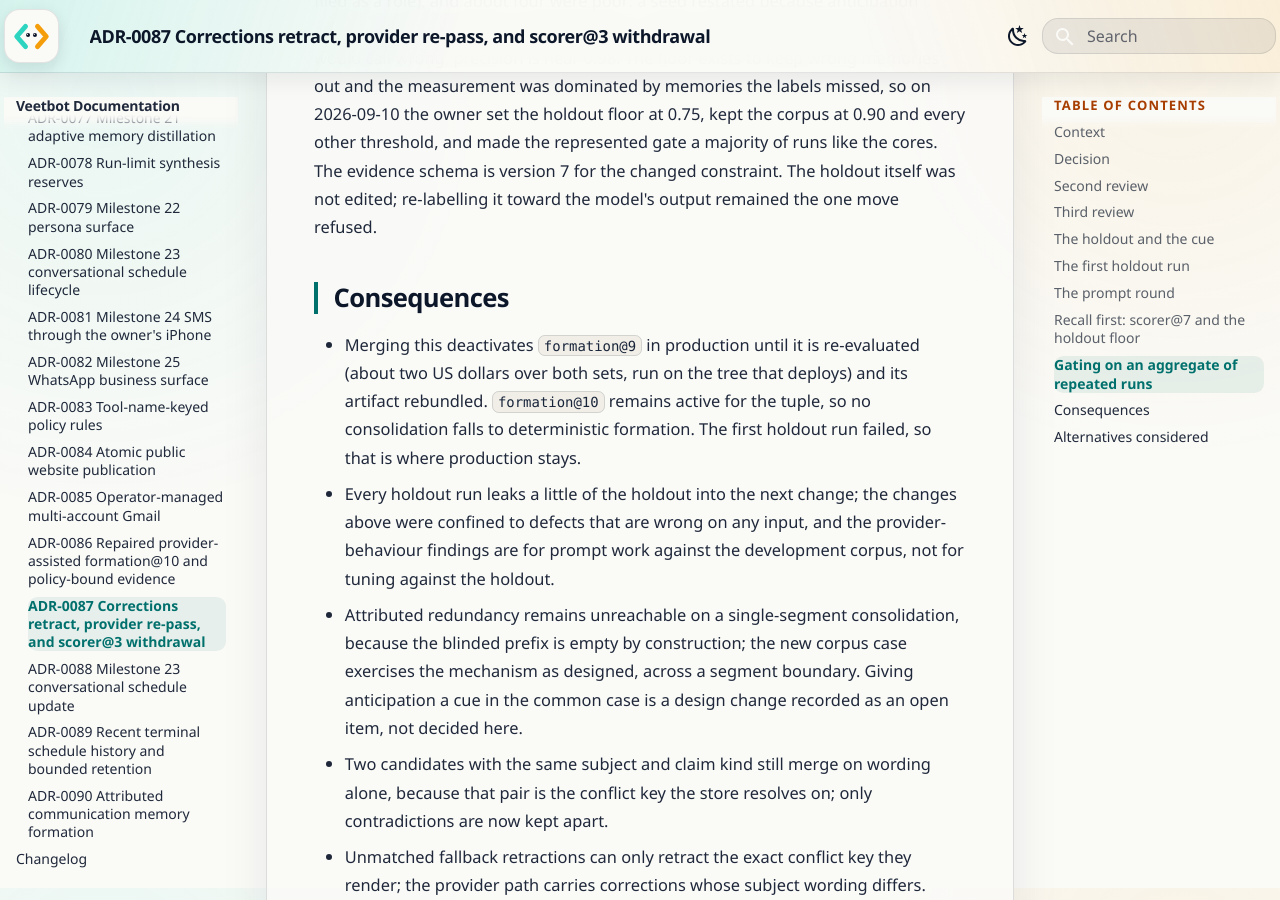
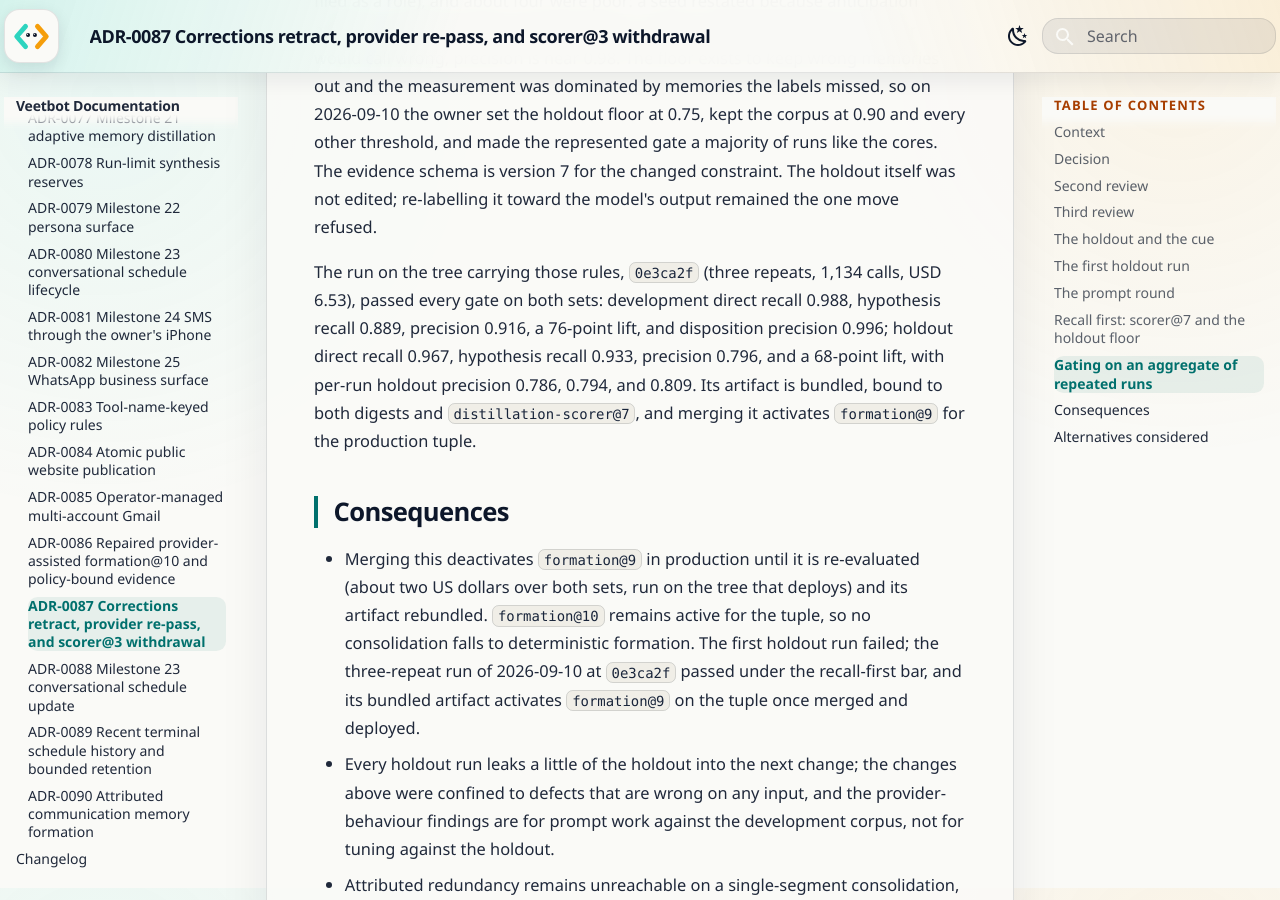
Before and after one commit to avitus/veetbot, an MkDocs documentation site: the page built from docs/adr/0087-formation9-corrections-repass-and-scorer3.md, in a window 1280 px wide and 900 px high, scrolled down 11712 px. Built offline with MkDocs 1.6.1 and Material for MkDocs 9.7.7, drawn with Linux system fonts in a browser that asks for light colours.

Commit message:
feat(memory): bundle formation@9 activation evidence from three pooled repeats
The run at 0e3ca2f (three repeats, 1,134 calls, USD 6.53) passed every
gate on both sets under distillation-scorer@7 and the recall-first bar:
development direct recall 0.988, hypothesis 0.889, precision 0.916, a
76-point lift, disposition 0.996; holdout direct recall 0.967, hypothesis
0.933, precision 0.796, a 68-point lift; per-run holdout precision 0.786,
0.794, 0.809. The artifact is bundled, bound to both digests and the
scorer, and the bundle tests pass on this tree. Once merged and deployed,
automatic selection activates formation@9 for the production tuple with
formation@10 as the evidenced fallback. The README, ADR-0087, project
state, and the checklist record it.

Reading-Lane: A

Co-Authored-By: Claude Fable 5.1 <noreply@anthropic.com>
Glen-Conversation: bdc9d84f-65fb-4bfe-8a35-5d53049845c6

```diff
--- a/docs/adr/0087-formation9-corrections-repass-and-scorer3.md
+++ b/docs/adr/0087-formation9-corrections-repass-and-scorer3.md
@@ -432,13 +432,24 @@ cores. The evidence schema is version 7 for the changed constraint. The
 holdout itself was not edited; re-labelling it toward the model's output
 remained the one move refused.
 
+The run on the tree carrying those rules, `0e3ca2f` (three repeats, 1,134
+calls, USD 6.53), passed every gate on both sets: development direct recall
+0.988, hypothesis recall 0.889, precision 0.916, a 76-point lift, and
+disposition precision 0.996; holdout direct recall 0.967, hypothesis recall
+0.933, precision 0.796, and a 68-point lift, with per-run holdout precision
+0.786, 0.794, and 0.809. Its artifact is bundled, bound to both digests and
+`distillation-scorer@7`, and merging it activates `formation@9` for the
+production tuple.
+
 ## Consequences
 
 - Merging this deactivates `formation@9` in production until it is
   re-evaluated (about two US dollars over both sets, run on the tree that
   deploys) and its artifact rebundled. `formation@10` remains active for the
   tuple, so no consolidation falls to deterministic formation. The first
-  holdout run failed, so that is where production stays.
+  holdout run failed; the three-repeat run of 2026-09-10 at `0e3ca2f`
+  passed under the recall-first bar, and its bundled artifact activates
+  `formation@9` on the tuple once merged and deployed.
 - Every holdout run leaks a little of the holdout into the next change; the
   changes above were confined to defects that are wrong on any input, and the
   provider-behaviour findings are for prompt work against the development
```
Also changed, not shown: docs/status/milestones.md (+4 -2 lines), docs/status/project-state.yaml (+15 -1 lines), src/agent_core/memory/release_evidence/README.md (+17 -4 lines), 2 other files.
